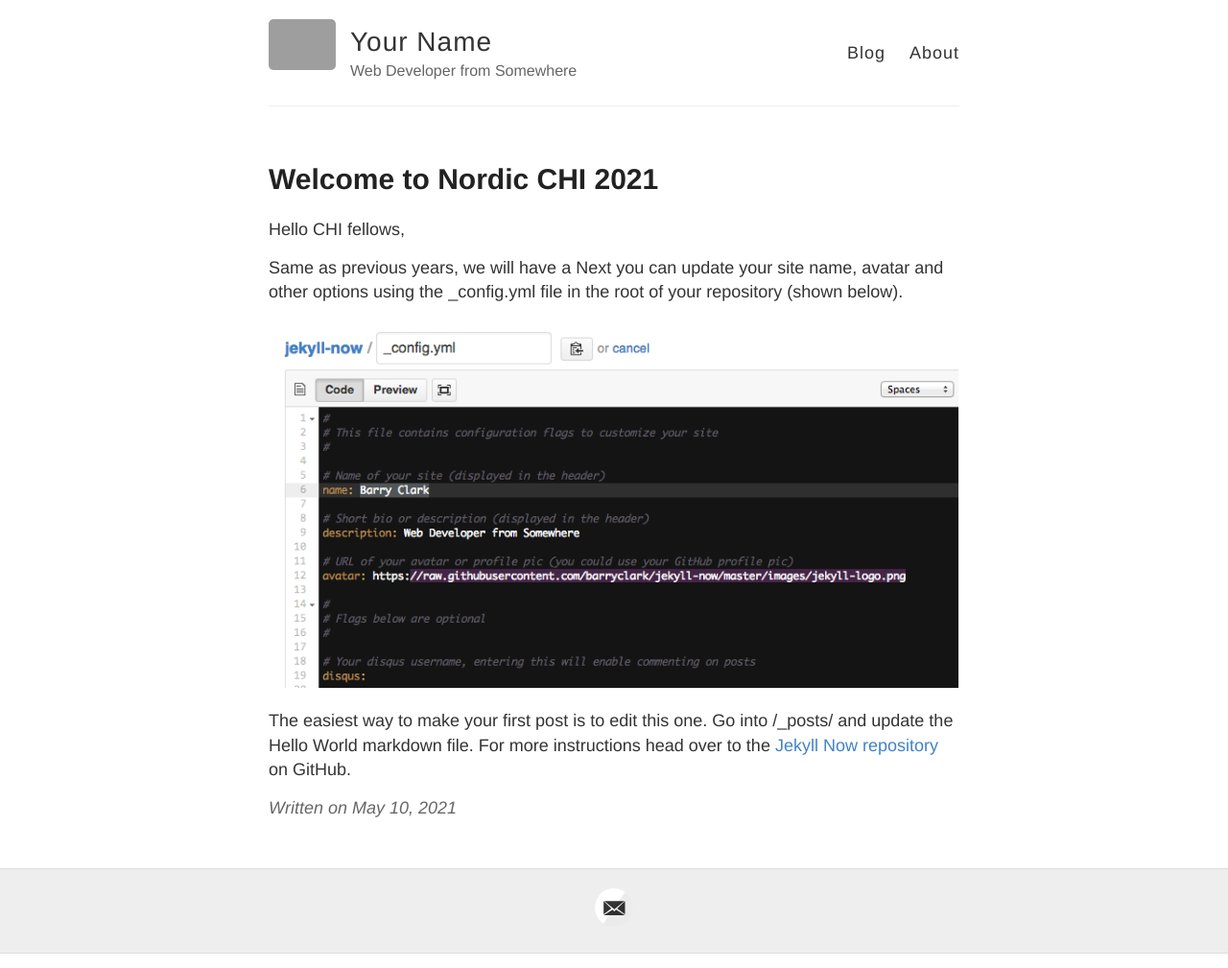
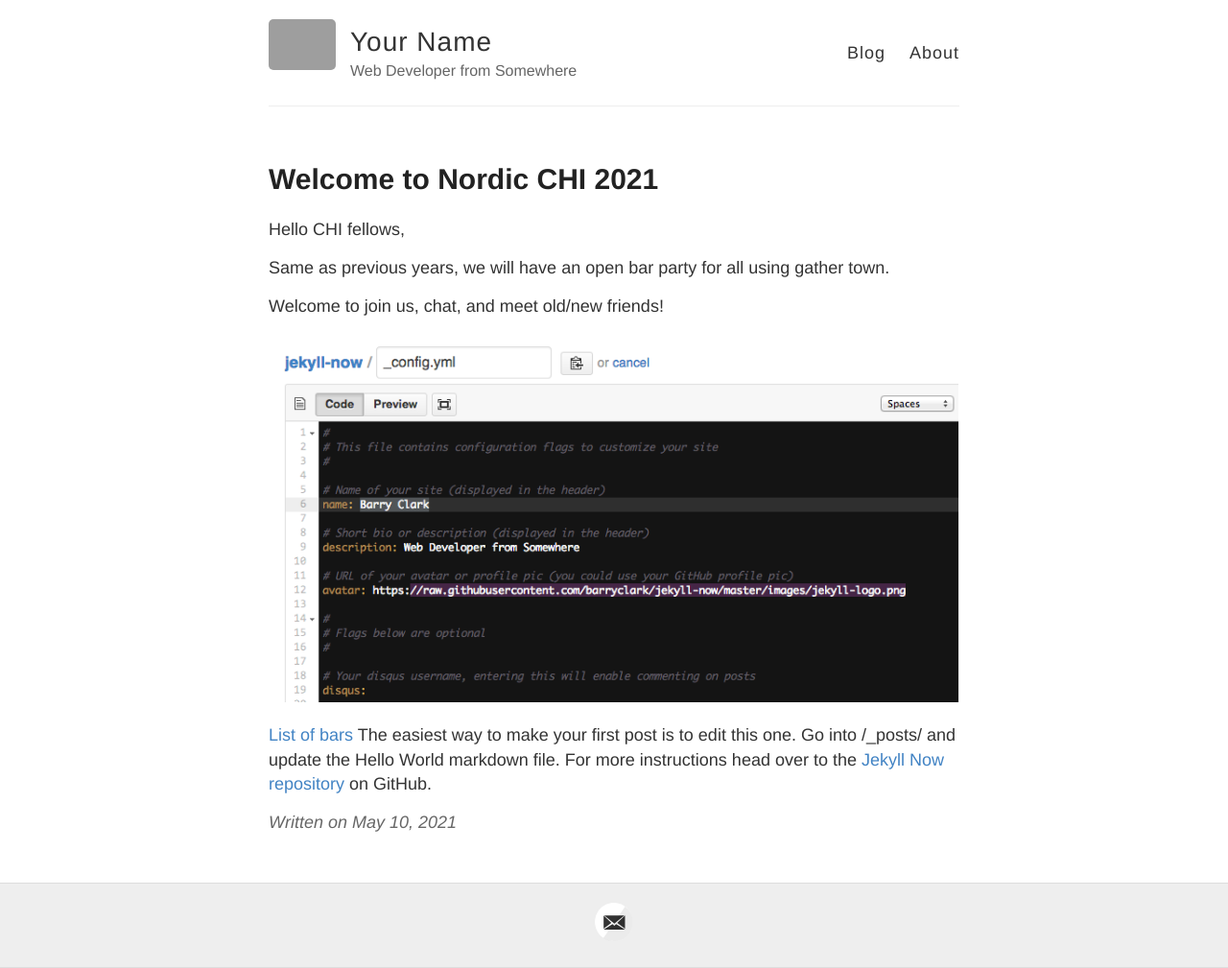
Before and after one commit to nordichi/nordichi.github.io, a Jekyll site: the page built from _posts/2021-5-10-Hello.md, in a window 1280 px wide. Shown: the whole page at 96% size. Built offline with Jekyll 4.4.1, drawn with Linux system fonts in a browser that asks for light colours; grey boxes are pictures that could not be loaded.

```diff
--- a/_posts/2021-5-10-Hello.md
+++ b/_posts/2021-5-10-Hello.md
@@ -5,9 +5,11 @@
 
 Hello CHI fellows,
 
-Same as previous years, we will have a
-Next you can update your site name, avatar and other options using the _config.yml file in the root of your repository (shown below).
+Same as previous years, we will have an open bar party for all using gather town.
+
+Welcome to join us, chat, and meet old/new friends!
 
 ![_config.yml]({{ site.baseurl }}/images/config.png)
 
+[List of bars]()
 The easiest way to make your first post is to edit this one. Go into /_posts/ and update the Hello World markdown file. For more instructions head over to the [Jekyll Now repository](https://github.com/barryclark/jekyll-now) on GitHub.
```
